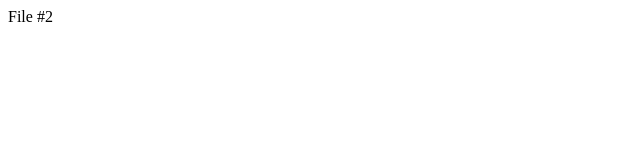
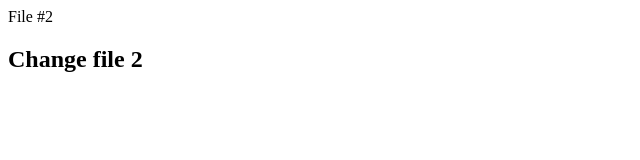
Before and after one commit to Kseniadovydenko/repo-test-2, a plain HTML site: page 2.html in a window 1280 px wide. Shown: the whole page, without its empty margins (0-640 px from the left). Drawn offline with Linux system fonts and the light colour scheme.

Commit message:
Description in file 2

```diff
--- a/2.html
+++ b/2.html
@@ -9,5 +9,6 @@
 </head>
 <body>
     File #2
+    <h2>Change file 2</h2>
 </body>
 </html>
```
